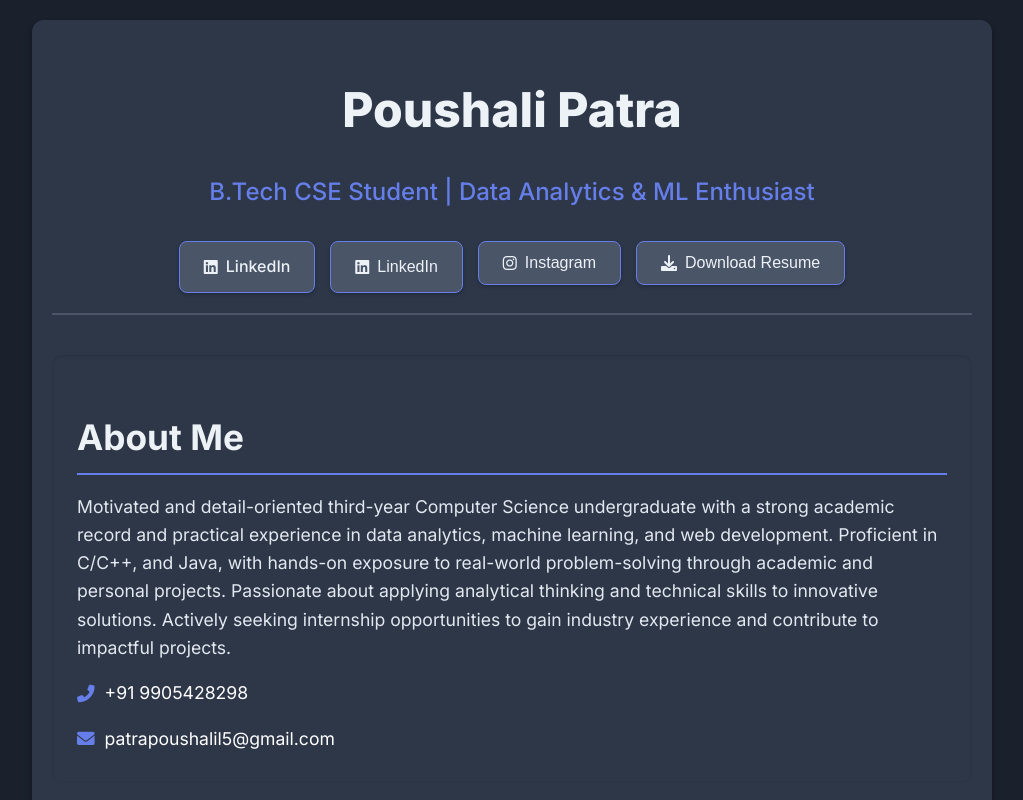
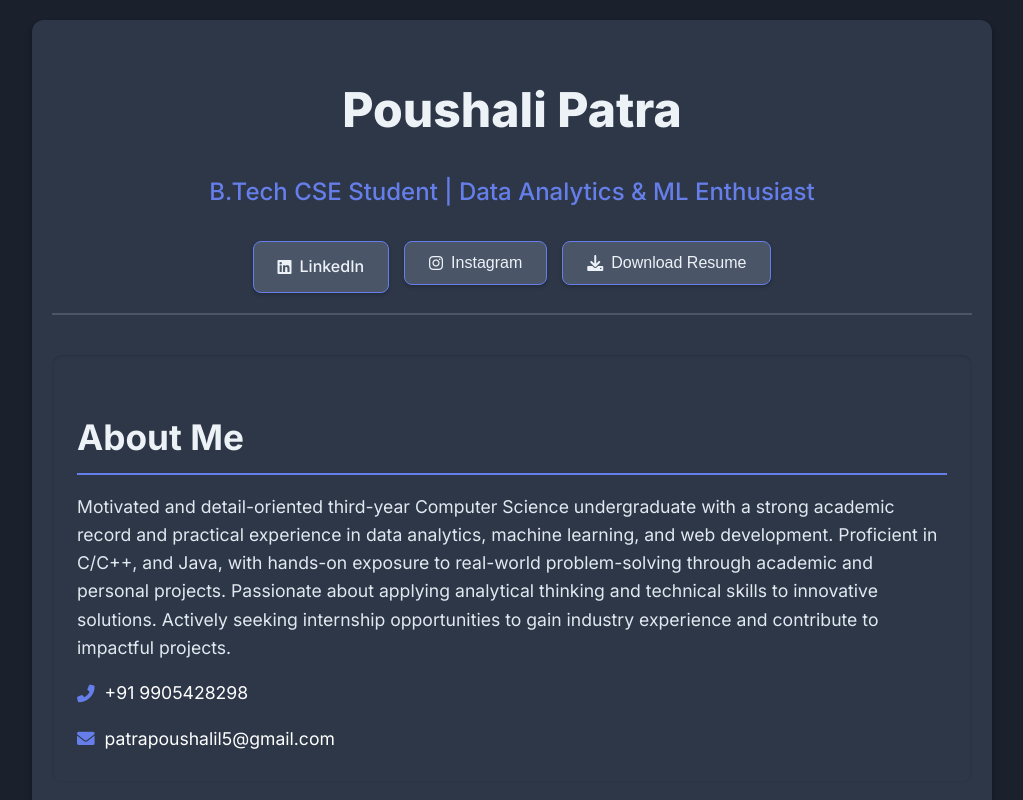
Before and after one commit to patrapoushali/patrapoushali.github.io, a plain HTML site: page index.html in a window 1280 px wide. Shown: the top 800 px of the page, without its empty margins (128-1151 px from the left). Drawn offline with Linux system fonts and the light colour scheme.

Commit message:
Fix LinkedIn button to open correct profile and removed duplicate

```diff
--- a/index.html
+++ b/index.html
@@ -21,10 +21,6 @@
                 href="https://www.linkedin.com/in/poushali-patra15"
                 target="_blank" rel="noopener noreferrer">
                 <i class="fab fa-linkedin"></i> LinkedIn
-                </a>
-                    <button id="downloadCvBtn" class="btn btn-secondary">
-                        <i class="fab fa-linkedin"></i> LinkedIn
-                    </button>
                 </a>
                 <a id="instagramBtn" href="#" target="_blank" rel="noopener noreferrer">
                     <button id="downloadCvBtn" class="btn btn-secondary">
```
